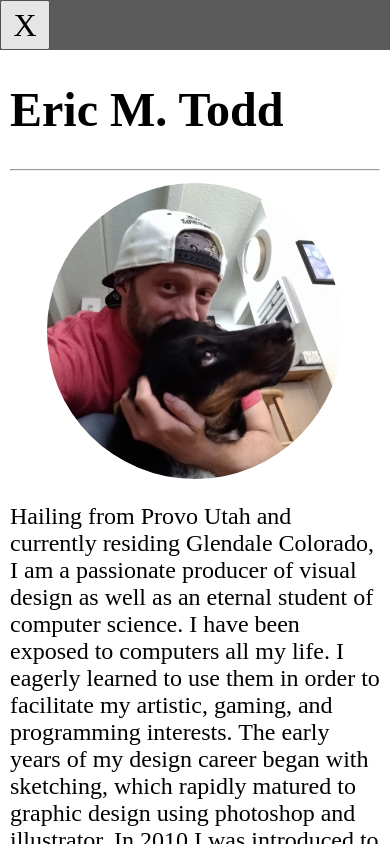
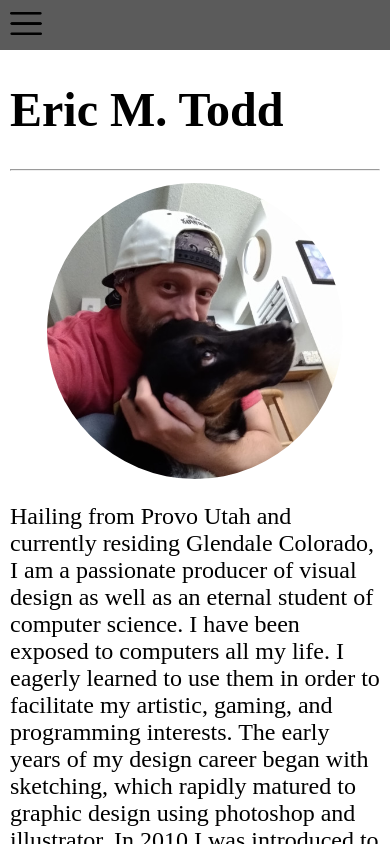
Before and after one commit to EricMTodd/resume-cv, a React (Create React App) app: page / in a window 390 px wide. Built offline with nearby package versions, Linux system fonts and the light colour scheme.

Commit message:
Nav icon now animates!

```diff
--- a/src/App.css
+++ b/src/App.css
@@ -57,6 +57,12 @@
     font-size: 32px;
   }
 
+  #nav-icon {
+    padding: 12px 10px 10px 10px;
+    height: 23px;
+    width: 32px;
+  }
+
   #nav-links {
     width: 100%;
     background-color: rgba(50, 50, 50, 0.8);
@@ -85,9 +91,19 @@
 
 
   /* Class styles */
+  .collapsed-icon {
+    transform: rotate(0deg);
+    transition: 0.6s;
+  }
+
   .container {
    padding-left: 10px;
    padding-right: 10px;
+  }
+
+  .expanded-icon {
+    transform: translate(90vw) rotate(90deg);
+    transition: 0.6s;
   }
 
   .display-links {
--- a/src/components/NavBar.js
+++ b/src/components/NavBar.js
@@ -2,13 +2,18 @@ const NavBar = () => {
 
   const toggleNav = () => {
     const navLinks = document.querySelector("#nav-links");
+    const navIcon = document.querySelector("#nav-icon");
     const { body } = document;
     if (navLinks.className === "hidden-links") {
-      body.classList.add('restrict-scroll');
+      body.classList.add("restrict-scroll");
+      navIcon.classList.remove("collapsed-icon");
+      navIcon.classList.add("expanded-icon");
       navLinks.classList.remove("hidden-links");
       navLinks.classList.add("display-links");
     } else {
-      body.classList.remove('restrict-scroll');
+      body.classList.remove("restrict-scroll");
+      navIcon.classList.remove("expanded-icon");
+      navIcon.classList.add("collapsed-icon");
       navLinks.classList.remove("display-links");
       navLinks.classList.add("hidden-links");
     }
@@ -17,7 +22,7 @@ const NavBar = () => {
   return(
     <nav>
       <div id="nav-button-track">
-        <button onClick={toggleNav} id="nav-button" className="hidden-button">X</button>
+        <img onClick={toggleNav} id="nav-icon" className="collapsed-icon" src="nav-icon.png" alt="nav-icon"/>
       </div>
       <div id="nav-links" className="hidden-links">
         <a href="#about" onClick={toggleNav}>About</a>
```
Also changed, not shown: public/nav-icon.png (added), 1 other file (tests, documents, lock files or other folders).
